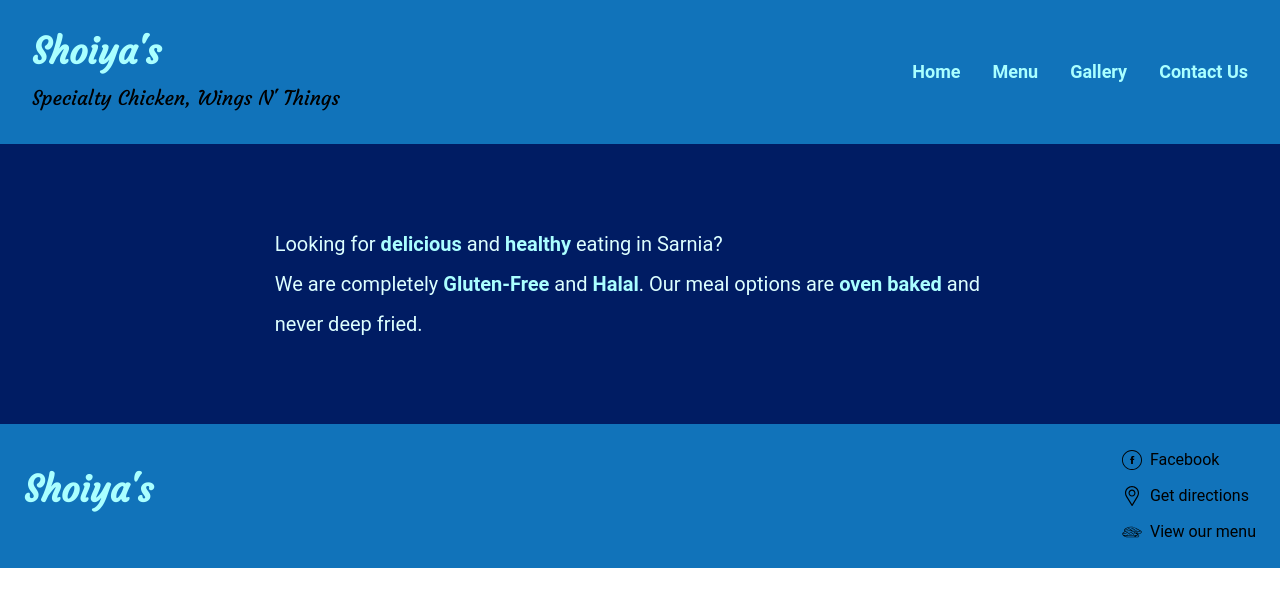
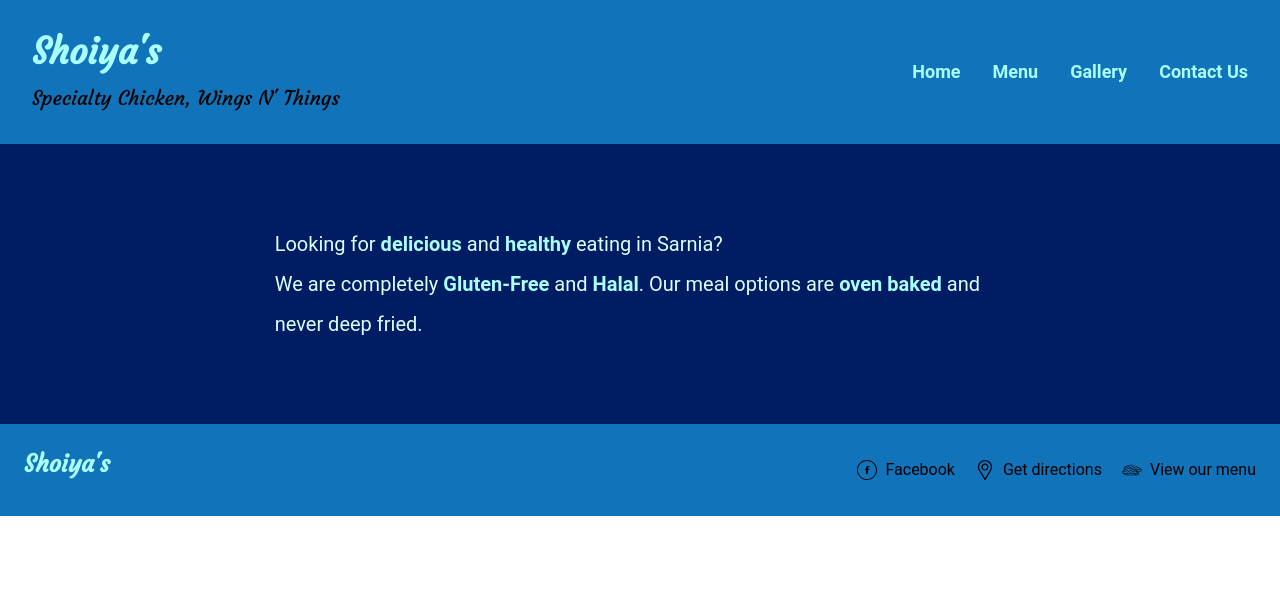
Before and after one commit to JoleneKearse/shoiyas-chicken, a React (Vite) app: page /contact in a window 1280 px wide. Shown: the top 606 px of the page. Built offline with nearby package versions, Linux system fonts and the light colour scheme.

Commit message:
chore: adjust footer

```diff
--- a/src/components/Footer.jsx
+++ b/src/components/Footer.jsx
@@ -6,39 +6,39 @@
   return (
     <footer className="bg-brand-blue sticky bottom-0 p-6">
       <div className="flex justify-between items-center">
-        <span className="block text-4xl text-brand-300 font-courgette font-black bg-gradient-to-r from-cyan-500 to-blue-500 bg-clip-text text-transparent pb-3">Shoiya's</span>
-        <ul className="flex flex-col gap-3 font-roboto">
-          <li>
+        <span className="block text-2xl text-brand-300 font-courgette font-black bg-gradient-to-r from-cyan-500 to-blue-500 bg-clip-text text-transparent pb-3">Shoiya's</span>
+        <ul className="flex gap-5 font-roboto">
+          <li className="hover:text-brand-300">
             <a href="https://www.facebook.com/profile.php?id=100093559993326" target="_blank" rel="noopener noreferrer">
               <div className="flex gap-2">
                 <img
                   src={Facebook}
                   alt="Facebook link"
-                  className="w-5 hover:backdrop-saturate-100 hover:w-6"
+                  className="w-5 hover:backdrop-saturate-100"
                 />
                 <p>Facebook</p>
               </div>
             </a>
           </li>
-          <li>
+          <li className="hover:text-brand-300">
             <a href="https://www.google.com/maps/place/537+Christina+St+N,+Sarnia,+ON+N7T+5W5/@42.9840469,-82.403669,17z/data=!3m1!4b1!4m6!3m5!1s0x88259cb9bea27027:0x6296d75c5652ac15!8m2!3d42.984043!4d-82.4010941!16s%2Fg%2F11c2gnvs3s?entry=ttu" target="_blank" rel="noopener noreferrer">
               <div className="flex gap-2">
                 <img
                   src={Map}
                   alt="directions"
-                  className="w-5 hover:backdrop-saturate-100 hover:w-6"
+                  className="w-5 hover:backdrop-saturate-100"
                 />
                 <p>Get directions</p>
               </div>
             </a>
           </li>
-          <li>
+          <li className="hover:text-brand-300">
             <a href="/menu" target="_blank" rel="noopener noreferrer">
               <div className="flex gap-2">
                 <img
                   src={Food}
                   alt="menu"
-                  className="w-5 hover:backdrop-saturate-100 hover:w-6"
+                  className="w-5 hover:backdrop-saturate-100"
                 />
                 <p>View our menu</p>
               </div>
--- a/src/main.css
+++ b/src/main.css
@@ -653,6 +653,14 @@
   gap: 1.5rem;
 }
 
+.gap-4 {
+  gap: 1rem;
+}
+
+.gap-5 {
+  gap: 1.25rem;
+}
+
 .bg-brand-800 {
   --tw-bg-opacity: 1;
   background-color: rgb(0 28 99 / var(--tw-bg-opacity));
```
